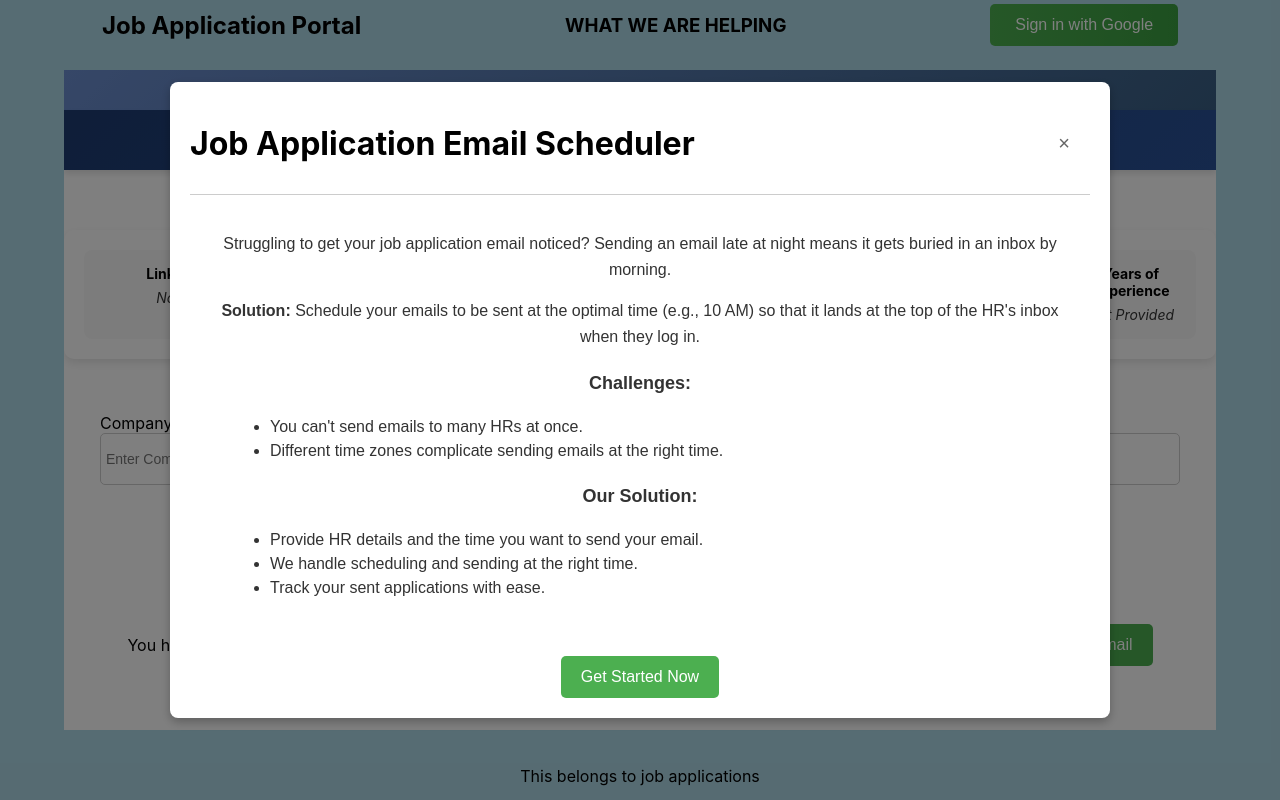
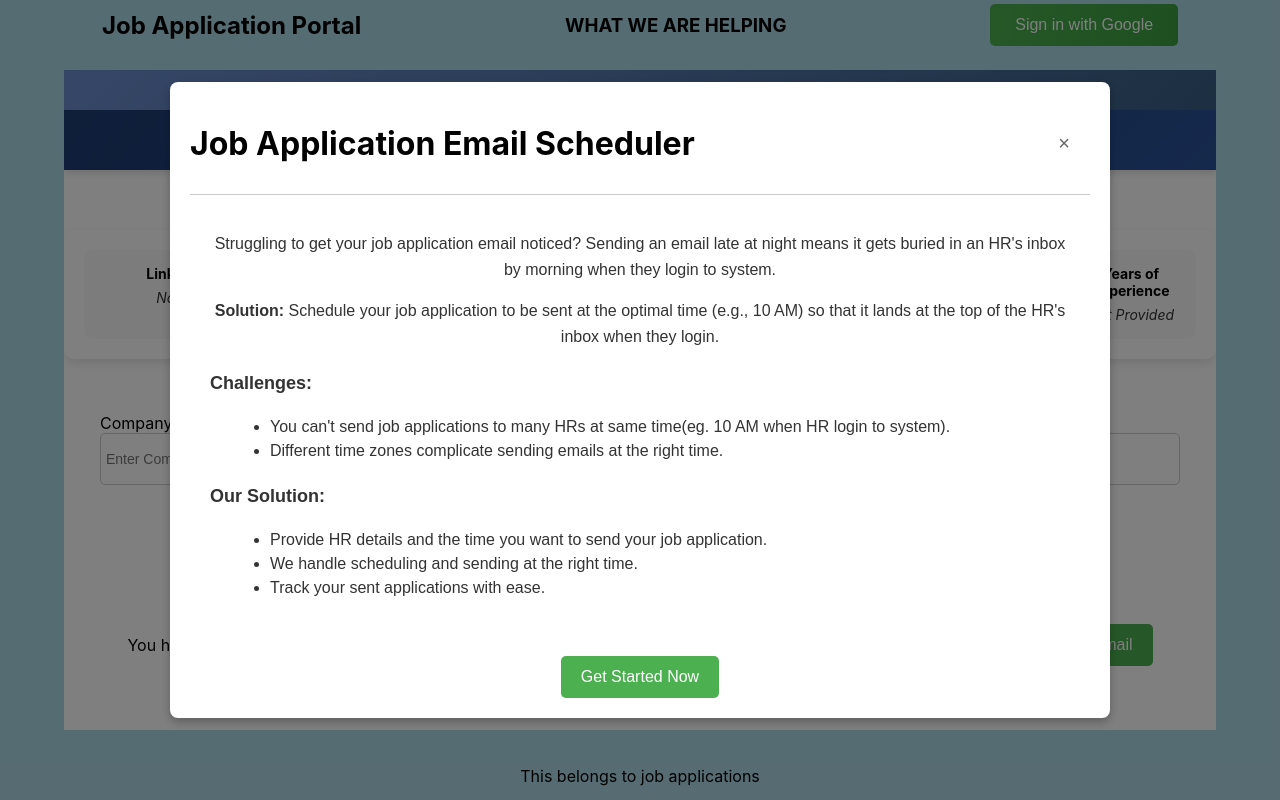
Before and after one commit to PrakashRNale/JobApplicationFE, a React (Create React App) app: page / in a window 1280 px wide. Built offline with nearby package versions, Linux system fonts and the light colour scheme; no server answers.

Commit message:
Added code before deployment

```diff
--- a/src/App.js
+++ b/src/App.js
@@ -15,11 +15,16 @@ function App() {
         try {
             userContext.setLoading(true);
             const response = await getUserInfo();
+            // if(!response.data){
+            //     throw new Error("No User found");
+            // }
             userContext.setUserDetails(response.data); // Update app state with user info
             userContext.setLoading(false);
         } catch (error) {
             console.error('Error fetching user info:', error);
             userContext.setLoading(false);
+            userContext.setUserDetails(null);
+            userContext.setIsLoggedOut(true);
         }
     };
 
--- a/src/components/ApplicationUseCase/ApplicationUseCase.js
+++ b/src/components/ApplicationUseCase/ApplicationUseCase.js
@@ -5,17 +5,17 @@ const JobApplicationUseCase = () => {
   return (
     <div className="application-container">
       <p className="application-description">
-        Struggling to get your job application email noticed? Sending an email late at night means it gets buried in an inbox by morning.
+        Struggling to get your job application email noticed? Sending an email late at night means it gets buried in an HR's inbox by morning when they login to system.
       </p>
 
       <p className="application-description">
-        <strong>Solution:</strong> Schedule your emails to be sent at the optimal time (e.g., 10 AM) so that it lands at the top of the HR's inbox when they log in.
+        <strong>Solution:</strong> Schedule your job application to be sent at the optimal time (e.g., 10 AM) so that it lands at the top of the HR's inbox when they login.
       </p>
 
       <div className="application-section">
         <h3 className="application-subtitle">Challenges:</h3>
         <ul className="application-list">
-          <li>You can't send emails to many HRs at once.</li>
+          <li>You can't send job applications to many HRs at same time(eg. 10 AM when HR login to system).</li>
           <li>Different time zones complicate sending emails at the right time.</li>
         </ul>
       </div>
@@ -23,7 +23,7 @@ const JobApplicationUseCase = () => {
       <div className="application-section">
         <h3 className="application-subtitle">Our Solution:</h3>
         <ul className="application-list">
-          <li>Provide HR details and the time you want to send your email.</li>
+          <li>Provide HR details and the time you want to send your job application.</li>
           <li>We handle scheduling and sending at the right time.</li>
           <li>Track your sent applications with ease.</li>
         </ul>
--- a/src/components/ApplicationUseCase/Style.css
+++ b/src/components/ApplicationUseCase/Style.css
@@ -24,6 +24,7 @@
   font-size: 18px;
   font-weight: bold;
   margin-top: 20px;
+  text-align: left;
 }
 
 /* List Style */
--- a/src/components/NewJobApplication/NewJobApplication.js
+++ b/src/components/NewJobApplication/NewJobApplication.js
@@ -22,6 +22,7 @@ const NewJobApplication = () => {
     const [isError, setIsError] = useState(false);
     const [selectedFile, setSelectedFile] = useState(null);
     const [isModalOpen, setIsModalOpen] = useState(false);
+    const [isMailSending, setIsMailSending] = useState(false);
 
     const closeModal = () =>[
       setIsModalOpen(false)
@@ -59,8 +60,12 @@ const NewJobApplication = () => {
             formData.append(field.fieldName, mailDetails[field.fieldName])
           }
 
+          const sendMailAfterMilliseconds = new Date(mailDetails.dateTime) - new Date();
+          formData.append('sendMailAfterMilliseconds',sendMailAfterMilliseconds);
+          setIsMailSending(true);
           const resp = await applyJob(formData)
           const message = resp?.data?.message || "We will send your job application on time"
+          setIsMailSending(false);
           setIsError(false);
           setMessage(message);
           setMailDetails(initialState);
@@ -76,6 +81,7 @@ const NewJobApplication = () => {
         }
       } catch(err) {
         setIsError(true);
+        setIsMailSending(false);
         const errorMessage = err?.response?.data?.error || "Something went wrong";
         setMessage(errorMessage);
       }
@@ -195,15 +201,13 @@ const NewJobApplication = () => {
                 : <span>You have not uploaded your resume. Please upload it now and you can use it later.</span>
               }
               <label className={classes.customFileUpload}>
-                <input type="file" onChange={handleFileChange} />
+                <input disabled={isMailSending} type="file" onChange={handleFileChange} />
                 Upload Resume
               </label>
             </div>
-            <button type="submit" className={classes.submitButton}>Send Email</button>
+            <button type="submit" disabled={isMailSending} className={classes.submitButton}>{ isMailSending ? 'Submitting...' :  'Send Email'}</button>
           </div>
         </form>
-
-
       </div>
     )
 }
--- a/src/context/UserContext/UserContext.js
+++ b/src/context/UserContext/UserContext.js
@@ -30,10 +30,21 @@ export const UserContextProvider = ({ children }) => {
         setIsLoggedOut(false);  // Reset logout status
     };
 
+    function deleteAllCookies() {
+        const cookies = document.cookie.split(";");
+        for (let cookie of cookies) {
+            const eqPos = cookie.indexOf("=");
+            const name = eqPos > -1 ? cookie.substr(0, eqPos) : cookie;
+            document.cookie = name + "=;expires=Thu, 01 Jan 1970 00:00:00 UTC; path=/";
+        }
+    }
+
+
     const logoutHandler = () => {
         setUser(null);
         setIsLoggedOut(true); // Mark as logged out
         localStorage.removeItem("user"); // Clear persisted user
+        deleteAllCookies();
     };
 
     const loadingHandler = (loadingState) => {
```
Also changed, not shown: 2 other files (tests, documents, lock files or other folders).
